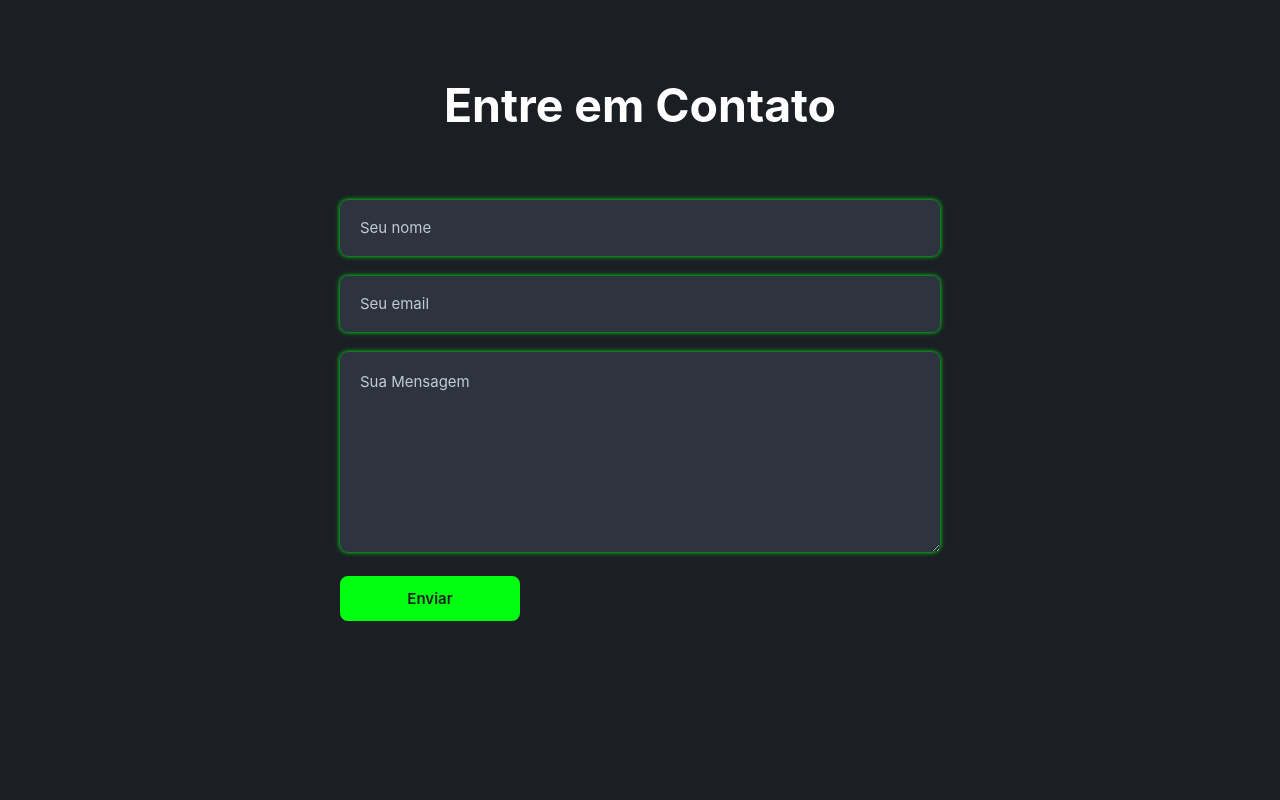
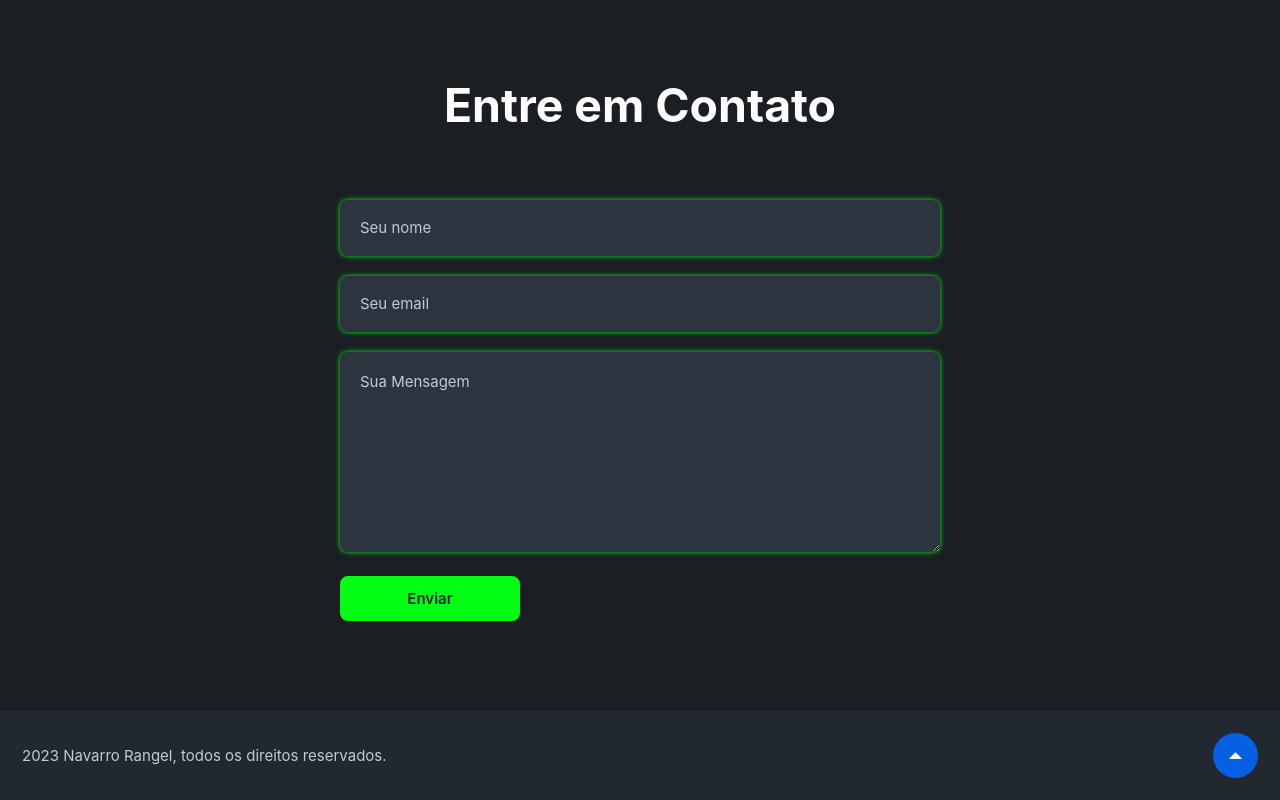
Before and after one commit to NavarroRangel/portfolio, a plain HTML site: page index.html in a window 1280 px wide. Shown: the part 4823-5623 px from the top of the page. Before the commit the page ends 5534 px from the top, so only its background shows below. Drawn offline with nearby package versions, Linux system fonts and the light colour scheme; files whose address does not match are found by name.

Commit message:
adicionando footer

```diff
--- a/index.html
+++ b/index.html
@@ -13,6 +13,7 @@
     <link rel="stylesheet" href="./styles/skills.css">
     <link rel="stylesheet" href="./styles/portfolio.css">
     <link rel="stylesheet" href="./styles/contato.css">
+    <link rel="stylesheet" href="./styles/footer.css">
     <!-- #box icon -->
     <link rel="stylesheet" href="https://unpkg.com/boxicons@latest/css/boxicons.min.css">
     <!--remox icon-->
@@ -221,6 +222,15 @@
         </div>
     </section>
 
+    <section class="footer" id="footer">
+        <div class="copyright">
+            <p>2023 Navarro Rangel, todos os direitos reservados.</p>
+        </div>
+        <a href="#home" class="scroll-top">
+            <i class="ri-arrow-up-s-fill"></i>
+        </a>
+    </section>
+
 
 
 
--- /dev/null
+++ b/styles/footer.css
@@ -0,0 +1,27 @@
+.footer{
+    padding: 22px;
+    background: var(--second-bg-color);
+    display: flex;
+    align-items: center;
+    justify-content: space-between;
+    gap: 2rem;
+
+}
+
+.copyright p{
+    font-size: 15px;
+    font-weight: 400;
+    color: var(--other-color) ;
+}
+
+.scroll-top i {
+    display: inline-flex;
+    align-items: center;
+    justify-content: center;
+    background: #075fe4;
+    width: 45px;
+    height: 45px;
+    border-radius: 50%;
+    color: var(--text-color);
+    font-size: 27px;
+}
```
